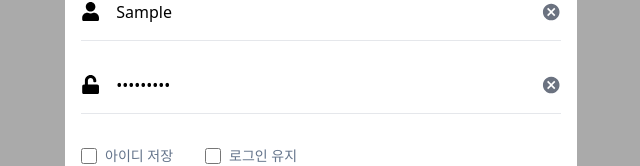
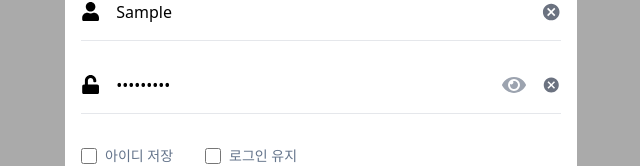
Before and after one commit to roy-pmgrow/baas2-next-webview, a Next.js app: page /login in a window 1280 px wide. Both pictures are taken after typing "Sample", "Sample123" into the empty fields and a click on the button "아이디 • 패스워드 찾기". Shown: the part 175-341 px from the top of the page, without its empty margins (319-959 px from the left). Built offline with nearby package versions, Linux system fonts and the light colour scheme.

Commit message:
💄 Design: Input 패스워드 타입 비밀번호 보기/숨기기 처리 적용

```diff
--- a/components/Forms/Input/index.tsx
+++ b/components/Forms/Input/index.tsx
@@ -1,5 +1,5 @@
-import { FC } from "react";
-import { FaUnlock, FaUser } from "react-icons/fa";
+import { FC, useState } from "react";
+import { FaEye, FaEyeSlash, FaUnlock, FaUser } from "react-icons/fa";
 import { IoMdCloseCircle } from "react-icons/io";
 
 interface Props {
@@ -8,6 +8,8 @@ interface Props {
 }
 
 const Input: FC<Props> = ({ icon, register, watch, onClick, ...rest }) => {
+  const [isShow, setIsShow] = useState<boolean>(false);
+
   return (
     <div className="flex items-center pb-[1rem] w-full border-b">
       {icon === "user" && (
@@ -20,7 +22,28 @@ const Input: FC<Props> = ({ icon, register, watch, onClick, ...rest }) => {
           className={`min-w-[1.2rem] text-[1.2rem] ${watch === "" ? "text-slate-500" : "text-black"}`}
         />
       )}
-      <input {...rest} {...register} className="w-full mx-[1rem] outline-none" />
+      <input
+        {...register}
+        {...rest}
+        type={`${icon !== "password" ? "text" : isShow ? "text" : "password"}`}
+        className="w-full mx-[1rem] outline-none"
+        autoComplete="new-password"
+      />
+      {icon === "password" && (
+        <div className={`${!watch && "hidden"}`}>
+          {isShow ? (
+            <FaEyeSlash
+              className="text-[1.5rem] cursor-pointer text-gray-400 mr-[1rem]"
+              onClick={() => setIsShow(false)}
+            />
+          ) : (
+            <FaEye
+              className="text-[1.5rem] cursor-pointer text-gray-400 mr-[1rem]"
+              onClick={() => setIsShow(true)}
+            />
+          )}
+        </div>
+      )}
       {watch && <IoMdCloseCircle className="text-[1.5rem] cursor-pointer text-gray-500" onClick={onClick} />}
     </div>
   );
--- a/components/Login/index.tsx
+++ b/components/Login/index.tsx
@@ -1,13 +1,12 @@
 import Button from "components/Forms/Button";
 import Input from "components/Forms/Input";
 import Section from "layouts/Section";
-import { FC, useState } from "react";
+import { FC } from "react";
 import { useForm } from "react-hook-form";
 import { RiArrowRightSLine } from "react-icons/ri";
 import { LoginForm } from "types/forms/login";
 
 const Login: FC = () => {
-  const [isShow, setIsShow] = useState<boolean>(false);
   const { register, watch, setValue, handleSubmit } = useForm<LoginForm>({
     mode: "onChange",
     defaultValues: {
@@ -37,7 +36,6 @@ const Login: FC = () => {
             placeholder="이메일 (예: account@domain.com)"
           />
           <Input
-            type={`${isShow ? "text" : "password"}`}
             register={register("password", { required: true })}
             watch={watch("password")}
             onClick={() => setValue("password", "")}
```
